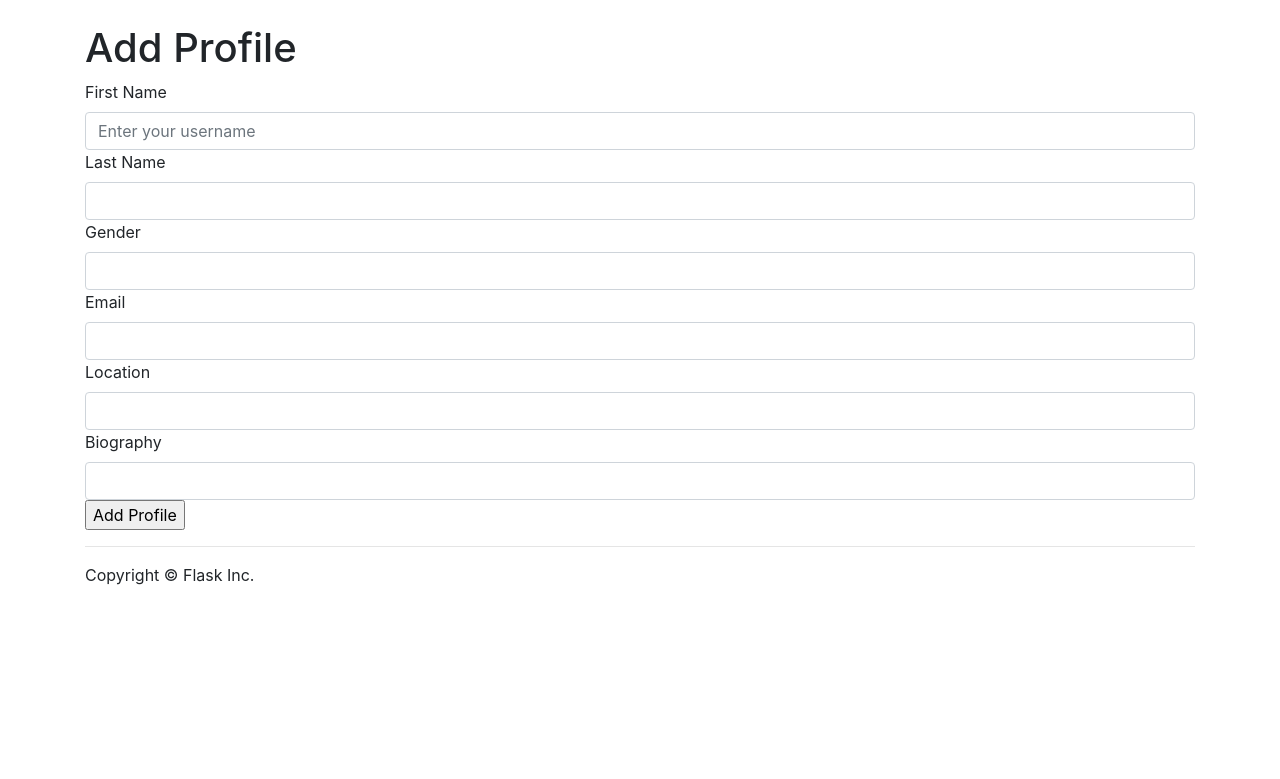
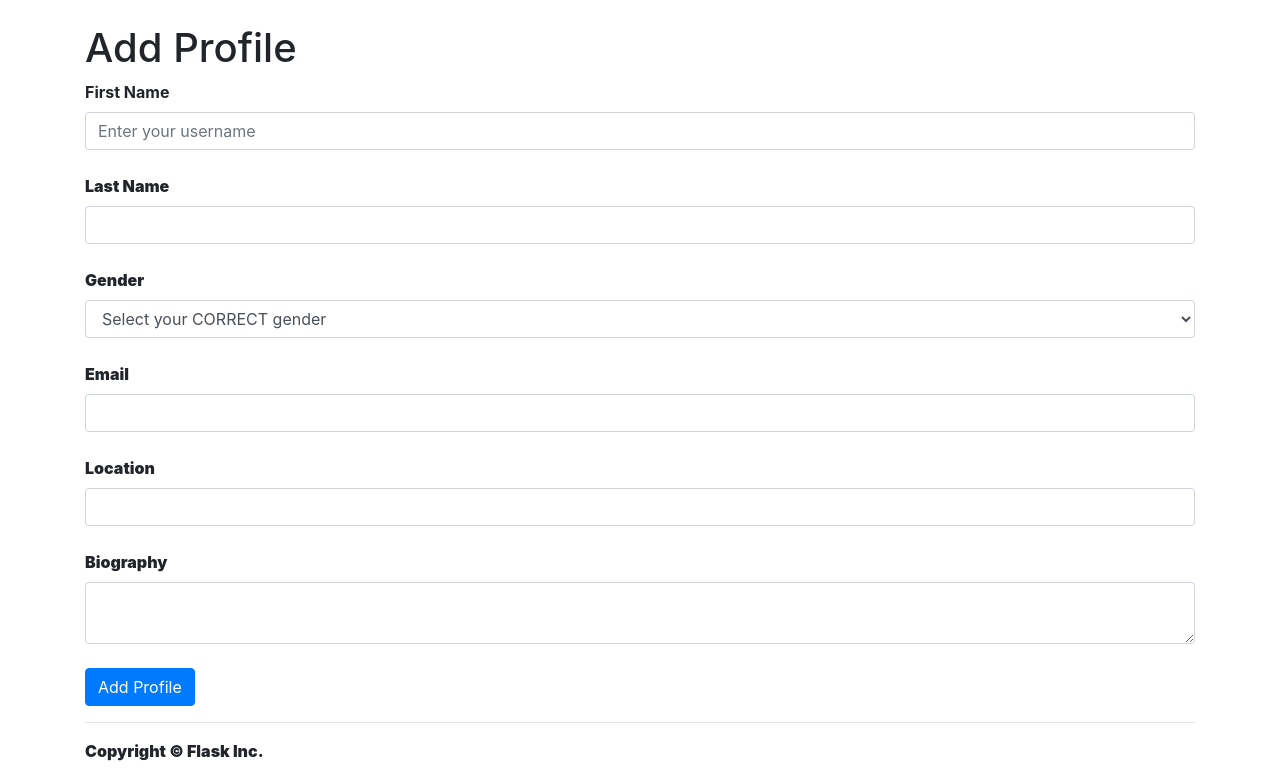
Before and after one commit to trishramdeenmonelal/webproj1, a Flask app: page /profile/ in a window 1280 px wide. Shown: the part 56-835 px from the top of the page. Before the commit the page ends 641 px from the top, so only its background shows below. Run offline with Flask 2, Linux system fonts and the light colour scheme; some libraries are stand-ins or nearby versions.

Commit message:
Form complete without uploading pics

```diff
--- a/app/forms.py
+++ b/app/forms.py
@@ -1,11 +1,12 @@
 from flask_wtf import FlaskForm
-from wtforms import StringField
-from wtforms.validators import DataRequired
+from wtforms import StringField, SelectField, TextAreaField
+from wtforms.validators import DataRequired, Email
+from flask import render_template, request, redirect, url_for, flash
 
 class MyForm(FlaskForm):
     firstname = StringField('First Name', validators=[DataRequired()])
     lastname  = StringField('Last Name', validators=[DataRequired()])
-    email = StringField('Email', validators=[DataRequired()])
-    gender = StringField('Gender', validators=[DataRequired()])
+    email = StringField('Email', validators=[DataRequired(), Email()])
+    gender = SelectField('Gender', choices=[('', 'Select your CORRECT gender'),('M','Male'),('F','Female')])
     location = StringField('Location', validators=[DataRequired()])
-    biography = StringField('Biography', validators=[DataRequired()])
+    biography = TextAreaField('Biography', validators=[DataRequired()])
--- a/app/templates/profile.html
+++ b/app/templates/profile.html
@@ -4,24 +4,26 @@
 <h1>Add Profile</h1>
 <form method="POST" action="/">
     {{ form.csrf_token }}
-    {{ form.firstname.label }}
+    <b>{{ form.firstname.label }} <b>
 	{{ form.firstname(class='form-control', placeholder="Enter your username") }}
-
+	<br>
 	{{ form.lastname.label }}
 	{{ form.lastname(class='form-control') }}
-
+	<br>
 	{{ form.gender.label }}
 	{{ form.gender(class='form-control') }}
-
+	<br>
 	{{ form.email.label }}
 	{{ form.email(class='form-control') }}
-
+	<br>
 	{{ form.location.label }}
 	{{ form.location(class='form-control') }}
-
+	<br>
 	{{ form.biography.label }}
 	{{ form.biography(class='form-control') }}
 
-    <input type="submit" value="Add Profile">
+	<br>
+
+	<button type="submit" class="btn btn-primary"> Add Profile</button>
 </form>
 {% endblock %}
```
